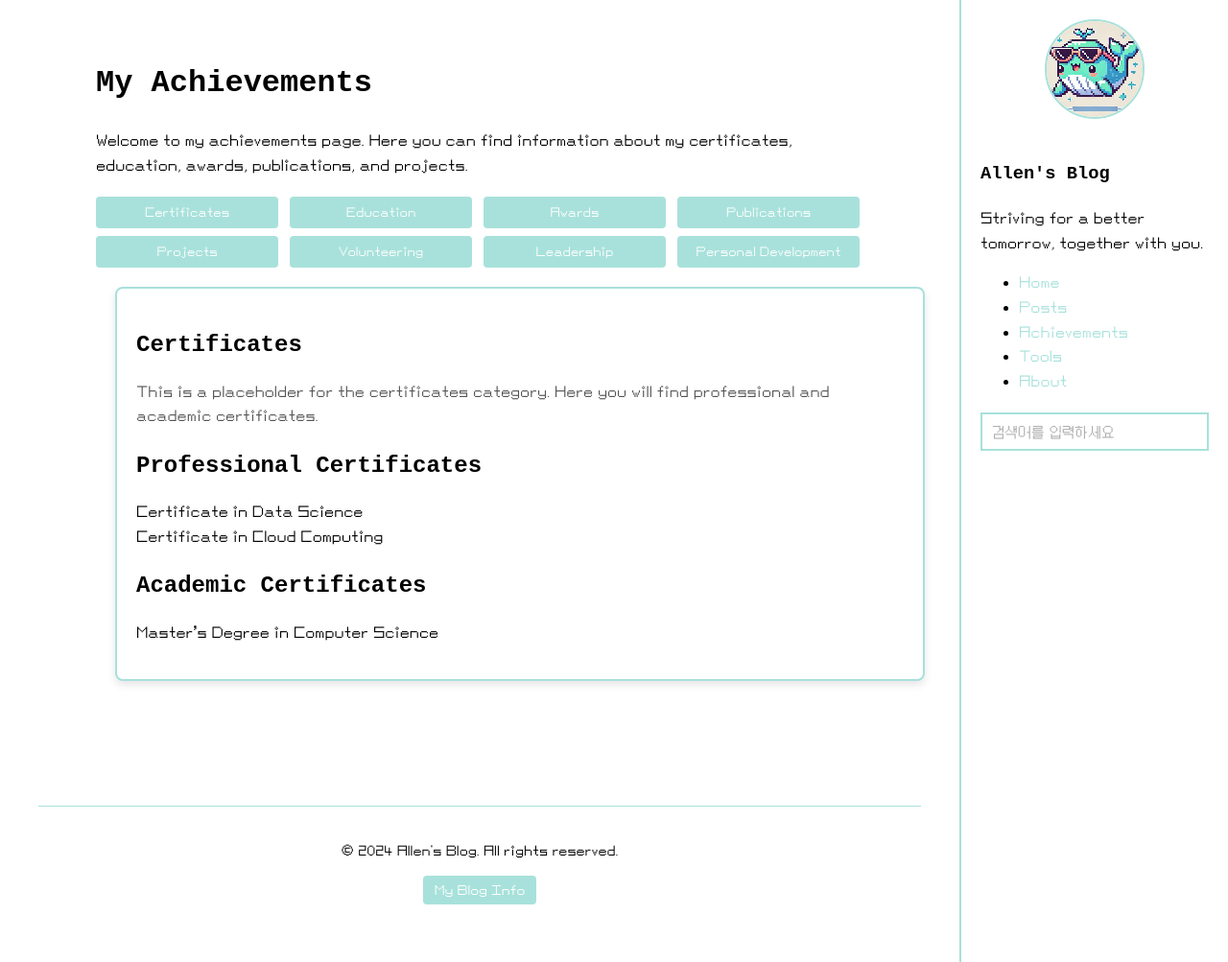
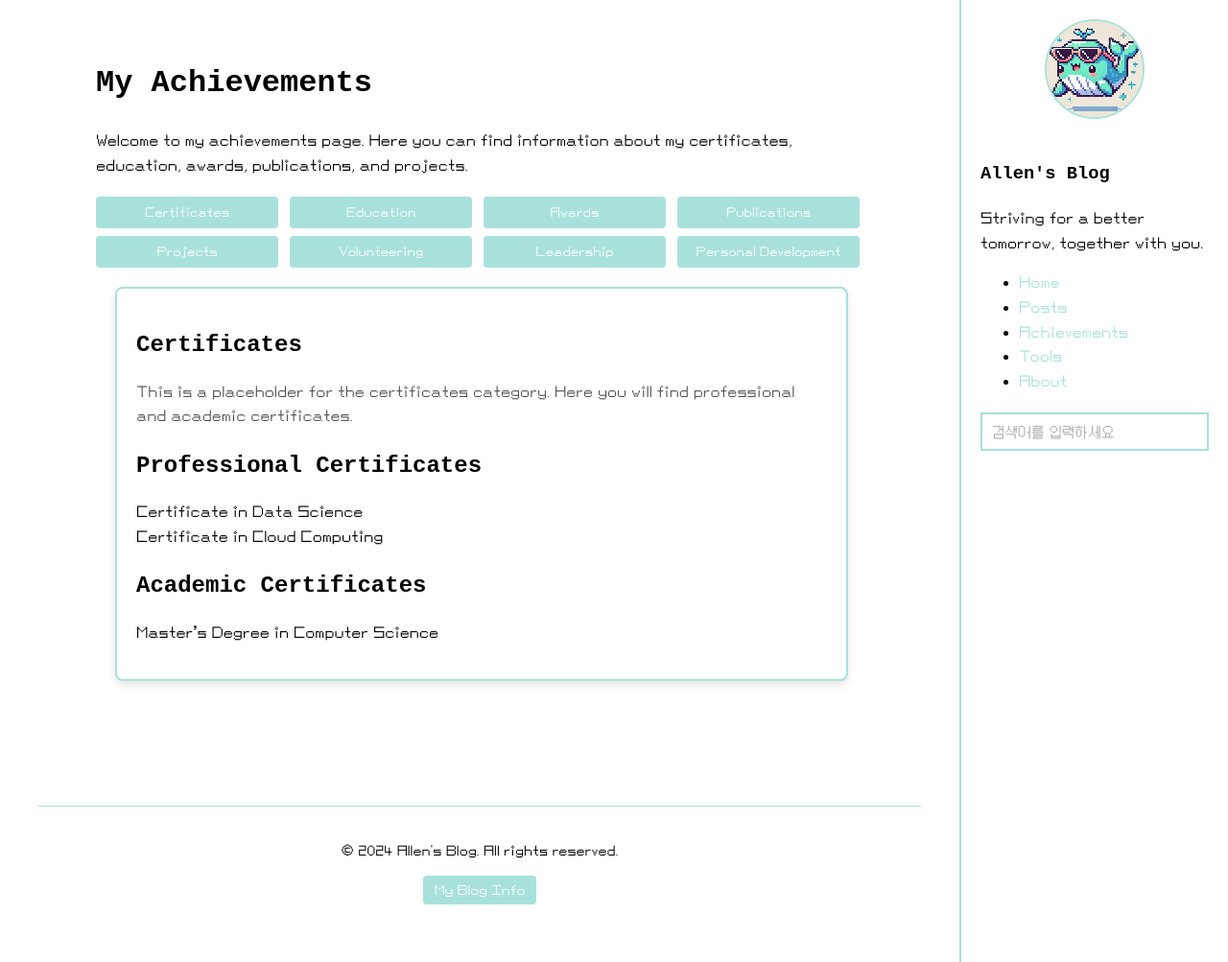
Before and after one commit to allenkang92/allenkang92.github.io, a Jekyll site: the page built from achievements.md, in a window 1280 px wide and 1003 px high. Shown: the whole window at 96% size. Built offline with Jekyll 4.4.1, drawn with Linux system fonts in a browser that asks for light colours; some web fonts are replaced.

Commit message:
css 수정

```diff
--- a/assets/css/main.css
+++ b/assets/css/main.css
@@ -917,5 +917,5 @@ th {
   border-radius: 8px;
   padding: 20px;
   box-shadow: 0 4px 8px rgba(0, 0, 0, 0.1);
-  width: 100%;
+  width: 90%;
 }
--- a/assets/css/style.css
+++ b/assets/css/style.css
@@ -917,5 +917,5 @@ th {
   border-radius: 8px;
   padding: 20px;
   box-shadow: 0 4px 8px rgba(0, 0, 0, 0.1);
-  width: 100%;
+  width: 90%;
 }
```
